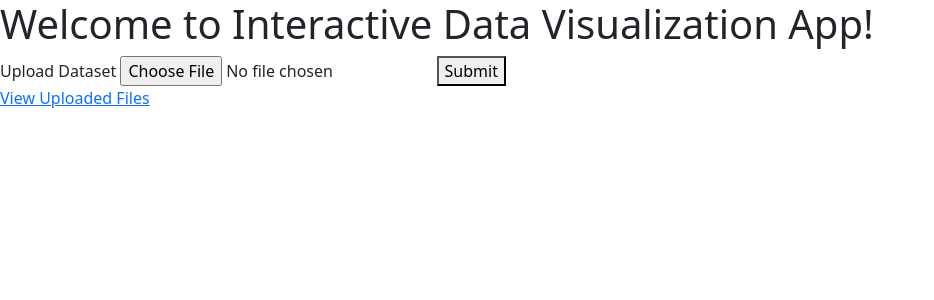
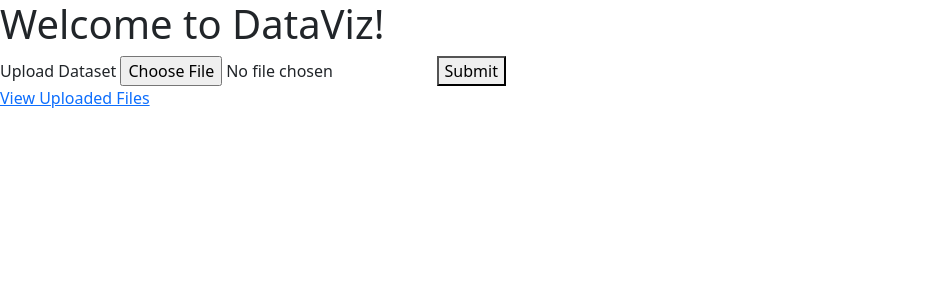
Before and after one commit to Isma3l-19/data_viz, a Flask app: page / in a window 1280 px wide. Shown: the top 300 px of the page, without its empty margins (0-934 px from the left). Run offline with Flask 2, Linux system fonts and the light colour scheme; some libraries are stand-ins or nearby versions.

Commit message:
updated index.html file

```diff
--- a/app/templates/index.html
+++ b/app/templates/index.html
@@ -8,7 +8,7 @@
   <!--<link rel="stylesheet" href="{{ url_for('static', filename='styles.css') }}"> -->
 </head>
 <body>
-  <h1>Welcome to Interactive Data Visualization App!</h1>
+  <h1>Welcome to DataViz!</h1>
 
   {% with messages = get_flashed_messages(with_categories=True) %}
   {% if messages %}
```
